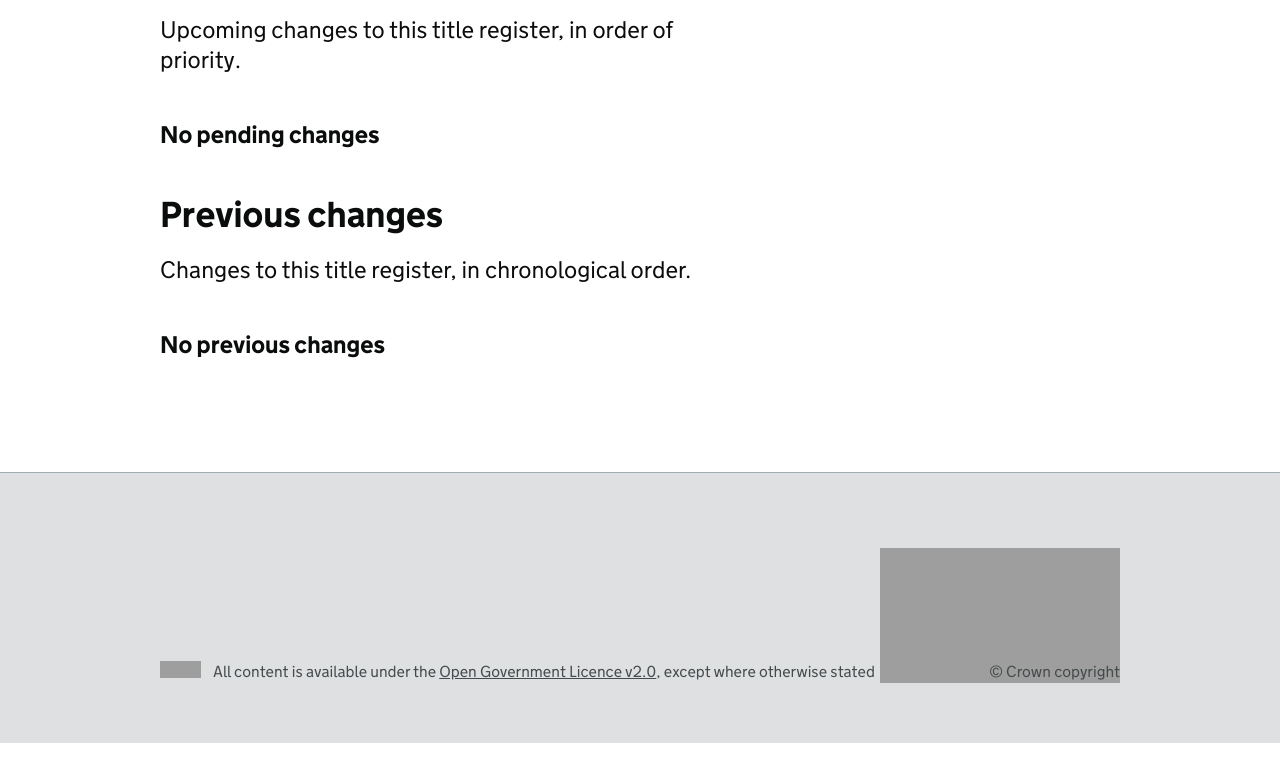
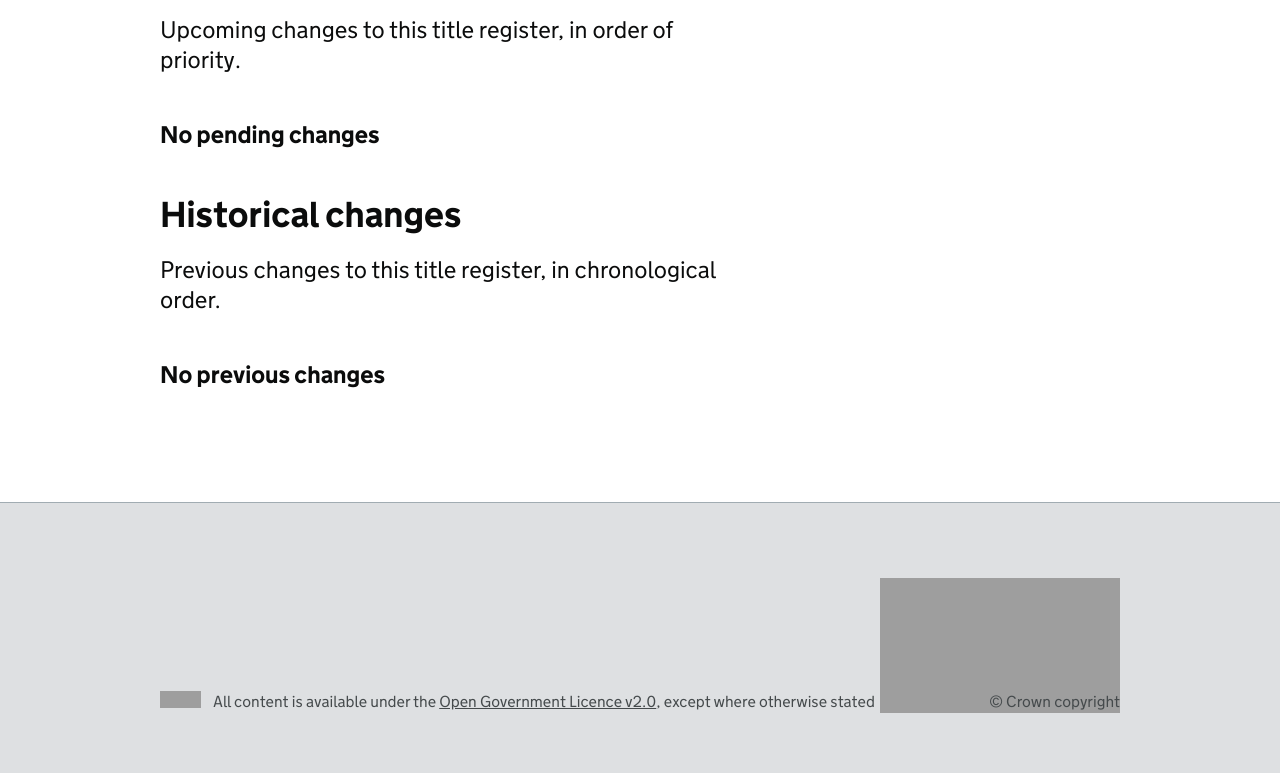
Before and after one commit to LandRegistry/service-frontend, a Flask app: template application/frontend/templates/changes.html in a window 1280 px wide. Shown: the part 309-1082 px from the top of the page. Before the commit the page ends 1052 px from the top, so only its background shows below. Run offline with Flask 2, Linux system fonts and the light colour scheme; the template is opened without the code that fills it, so the values that code supplies are empty; parts of the project's set-up code (start-up, migrations or seed data) failed here and were passed over; grey boxes are pictures that could not be loaded.

Commit message:
Tweak language in changes view

```diff
--- a/application/frontend/templates/changes.html
+++ b/application/frontend/templates/changes.html
@@ -45,10 +45,10 @@
                     {% endif %}
                 </div>
 
-                <h2>Previous changes</h2>
+                <h2>Historical changes</h2>
 
                 <div class="text" id="previous">
-                    <p class="lede">Changes to this title register, in chronological order.</p>
+                    <p class="lede">Previous changes to this title register, in chronological order.</p>
 
                     {% if previous %}
                         {% for case in previous %}
```
